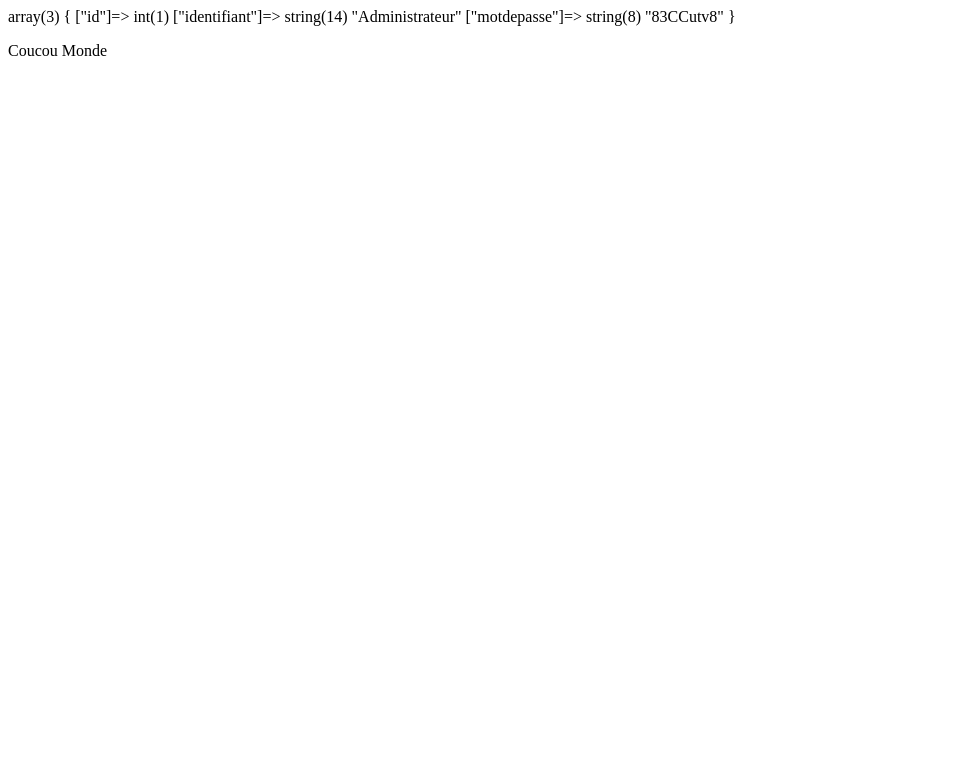
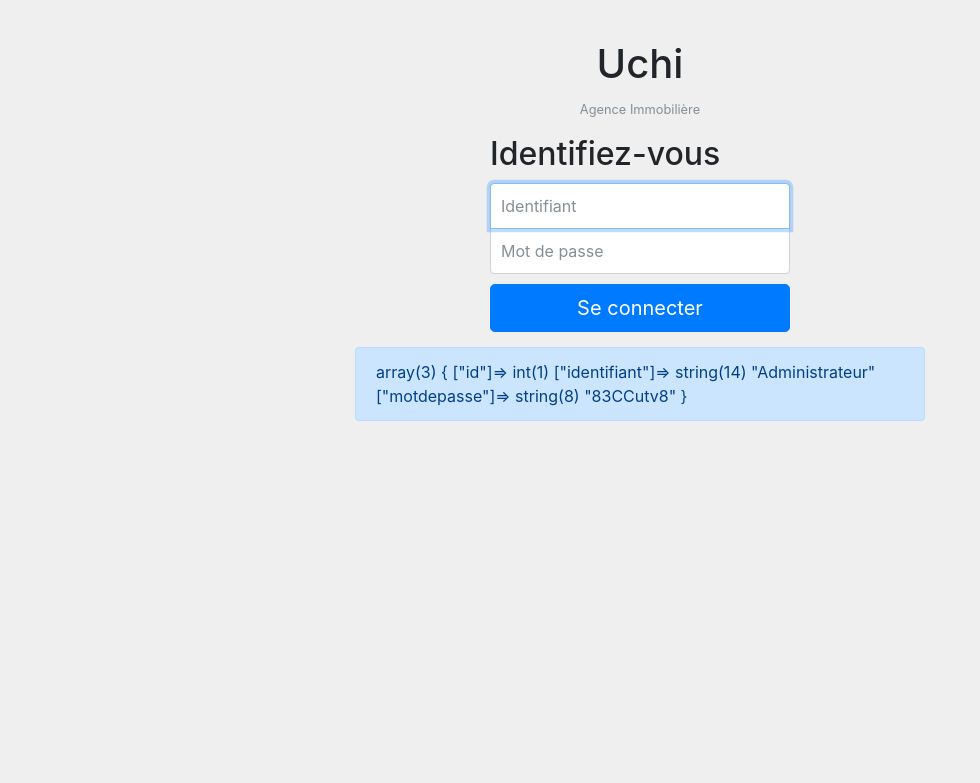
Before and after one commit to PichTic/Ue219-Groupe1, a PHP site: page / in a window 1280 px wide. Shown: the top 783 px of the page, without its empty margins (0-980 px from the left). Run offline with PHP 8.4, Linux system fonts and the light colour scheme; data comes from the database, SQL or seed files in the repository.

Commit message:
Added Login Page

```diff
--- /dev/null
+++ b/css/custom.css
@@ -0,0 +1,38 @@
+body {
+  padding-top: 40px;
+  padding-bottom: 40px;
+  background-color: #efefef;
+}
+
+.form-signin {
+  max-width: 330px;
+  padding: 15px;
+  margin: 0 auto;
+}
+.form-signin .form-signin-heading,
+.form-signin .checkbox {
+  margin-bottom: 10px;
+}
+.form-signin .checkbox {
+  font-weight: 400;
+}
+.form-signin .form-control {
+  position: relative;
+  box-sizing: border-box;
+  height: auto;
+  padding: 10px;
+  font-size: 16px;
+}
+.form-signin .form-control:focus {
+  z-index: 2;
+}
+.form-signin input[type="text"] {
+  margin-bottom: -1px;
+  border-bottom-right-radius: 0;
+  border-bottom-left-radius: 0;
+}
+.form-signin input[type="password"] {
+  margin-bottom: 10px;
+  border-top-left-radius: 0;
+  border-top-right-radius: 0;
+}
--- a/index.php
+++ b/index.php
@@ -1,5 +1,31 @@
+<!DOCTYPE html>
+<html lang="fr">
+  <head>
+    <link rel="stylesheet" href="/css/bootstrap.min.css">
+    <link rel="stylesheet" href="/css/custom.css">
+  </head>
+  <body>
+  <div class="container">
+    <div class="text-center">
+      <h1>Uchi</h1>
+      <small class="text-muted">Agence Immobilière</small>
+    </div>
+
+      <form class="form-signin">
+        <h2 class="form-signin-heading">Identifiez-vous</h2>
+
+        <label for="login" class="sr-only">Identifiant</label>
+        <input type="text" id="login" class="form-control" placeholder="Identifiant" required autofocus>
+
+        <label for="inputPassword" class="sr-only">Mot de passe</label>
+        <input type="password" id="inputPassword" class="form-control" placeholder="Mot de passe" required>
+
+        <button class="btn btn-lg btn-primary btn-block" type="submit">Se connecter</button>
+      </form>
+
+      <div class="row">
+      <div class="col-lg-6 offset-lg-3 col-md-10 offset-md-1 alert alert-primary">
       <?php
-
         include 'lib/db.php';
 
           // j'initialise la connexion à la base de données
@@ -13,8 +39,12 @@ var_dump($clients->fetch());
 
           // je me déconnecte de la base de données
         deconnect($connect);
+        ?>
+      </div>
+    </div>
 
-
-echo "<p>Coucou Monde</p>";
-
-?>
+    </div>
+    <script src="/js/jquery-3.2.1.min.js"></script>
+    <script src="/js/bootstrap.bundle.min.js"></script>
+  </body>
+</html>
```
Also changed, not shown: images/good_morning.png (added). Lines whose indentation alone changed are shown as unchanged.
